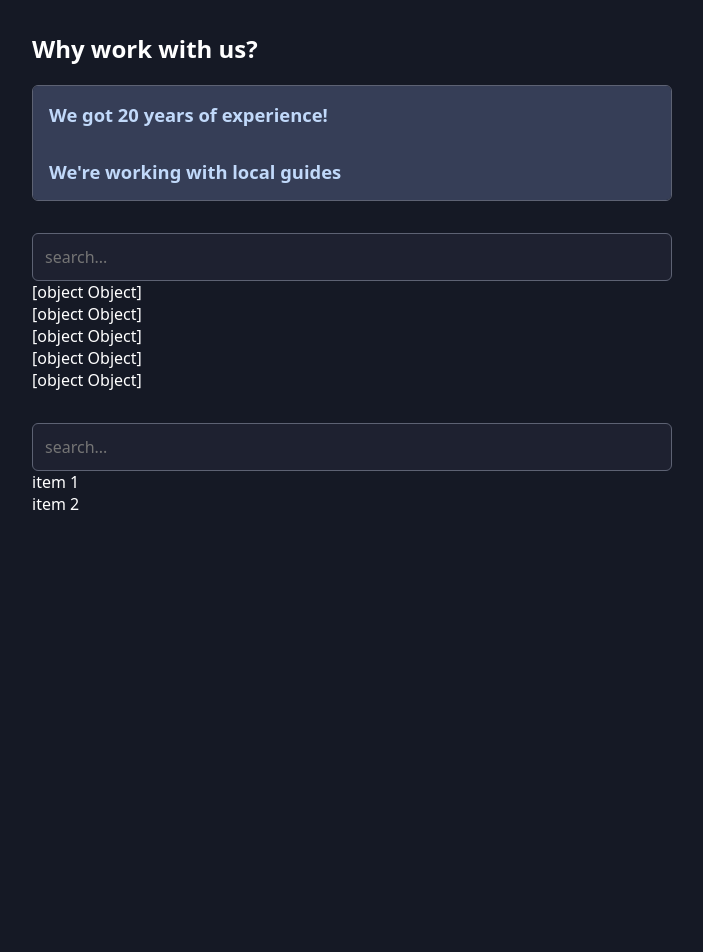
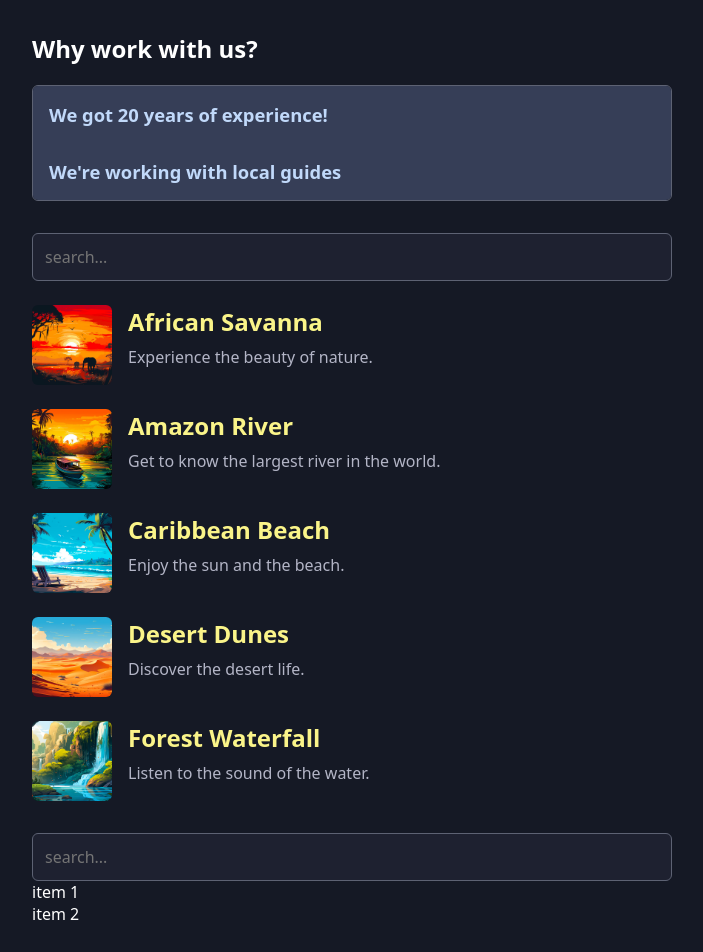
Before and after one commit to motahare-vatandoust/React-Travel, a React (Vite) app: page / in a window 1280 px wide. Shown: the top 952 px of the page, without its empty margins (288-991 px from the left). Before the commit the page ends 800 px from the top, so only its background shows below. Built offline with nearby package versions, Linux system fonts and the light colour scheme.

Commit message:
Enhance SearchableList with render prop pattern and add Place component

```diff
--- a/src/App.jsx
+++ b/src/App.jsx
@@ -7,6 +7,7 @@
 import caribbeanImg from "./assets/caribbean-beach.jpg";
 import desertImg from "./assets/desert-dunes.jpg";
 import forestImg from "./assets/forest-waterfall.jpg";
+import Place from "./Place";
 
 const PLACES = [
   {
@@ -79,8 +80,12 @@
         </Accordion>
       </section>
       <section>
-        <SearchableList items={PLACES} />
-        <SearchableList items={["item 1", "item 2"]} />
+        <SearchableList items={PLACES}>
+          {(item) => <Place item={item} />}
+        </SearchableList>
+        <SearchableList items={["item 1", "item 2"]}>
+          {(item) => <div>{item}</div>}
+        </SearchableList>
       </section>
     </main>
   );
--- /dev/null
+++ b/src/Place.jsx
@@ -0,0 +1,11 @@
+export default function Place({ item }) {
+  return (
+    <article  className="place">
+      <img src={item.image} alt={item.title} />
+      <div>
+        <h2>{item.title}</h2>
+        <p>{item.description}</p>
+      </div>
+    </article>
+  );
+}
--- a/src/components/SearchableList/SearchableList.jsx
+++ b/src/components/SearchableList/SearchableList.jsx
@@ -1,6 +1,6 @@
 import { useState } from "react";
 
-export default function SearchableList({ items }) {
+export default function SearchableList({ items, children }) {
   const [searchTerm, setSearchTerm] = useState("");
   const searchResults = items.filter((item) =>
     JSON.stringify(item).toLowerCase().includes(searchTerm.toLowerCase())
@@ -13,7 +13,7 @@
       <input type="search" placeholder="search..." onChange={handleSearch} />
       <ul>
         {searchResults.map((item, index) => (
-          <li key={index}>{item.toString()}</li>
+          <li key={index}>{children(item)}</li>
         ))}
       </ul>
     </div>
```
